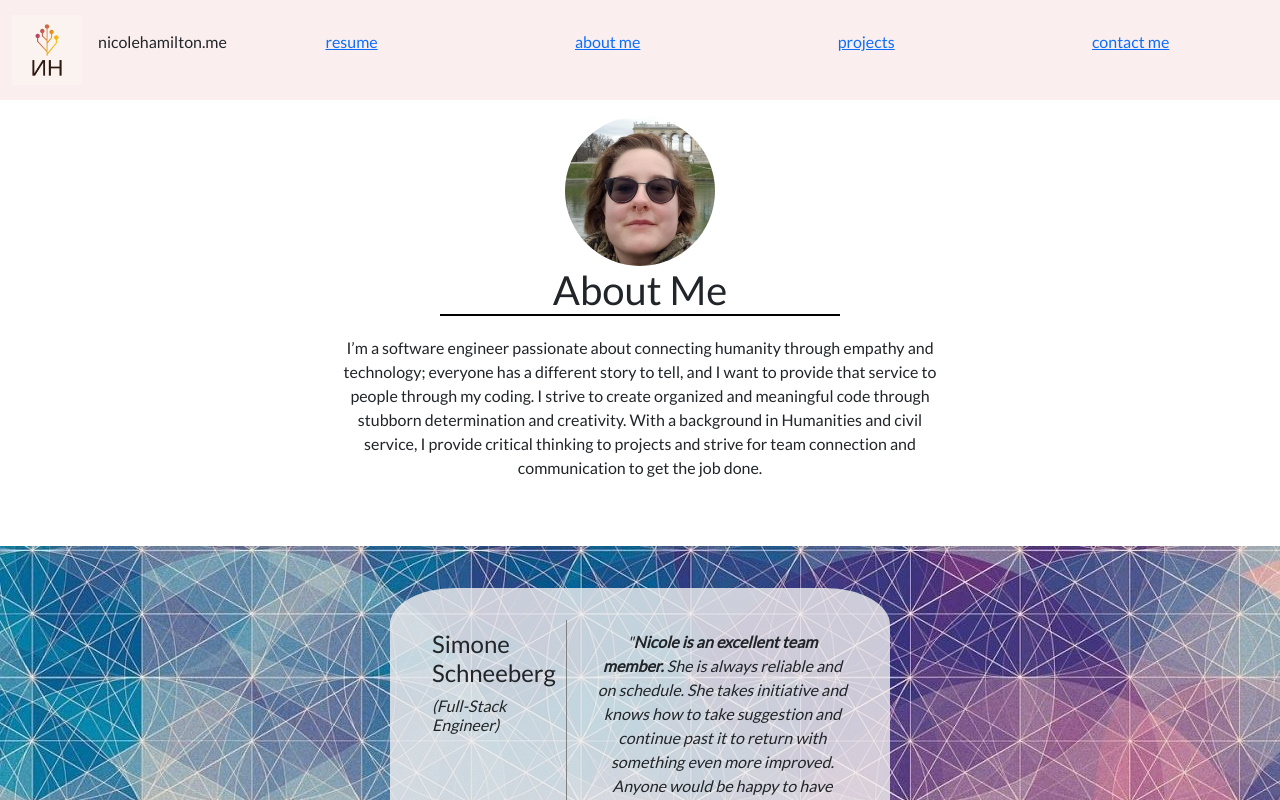
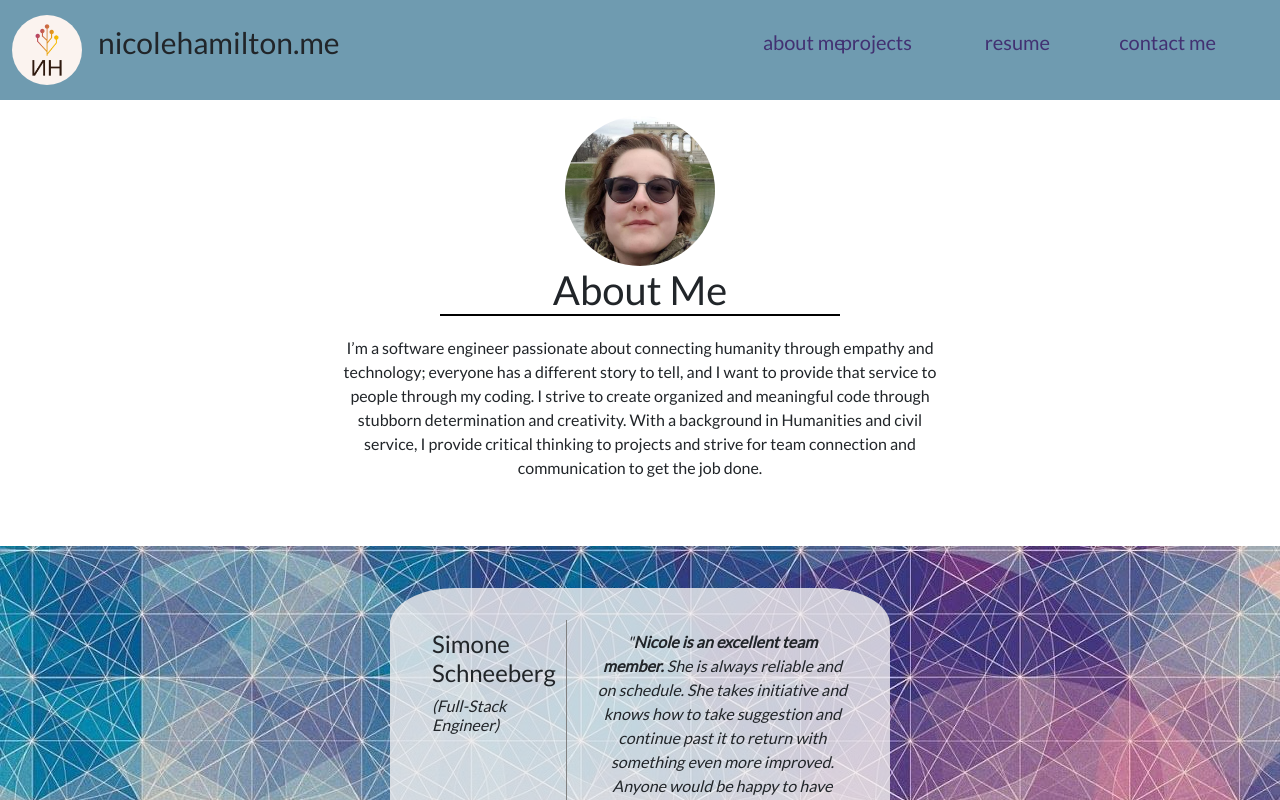
Before and after one commit to NikkiHmltn/nicole-hamilton-portfolio, a React (Create React App) app: page /about in a window 1280 px wide. Shown: the top 800 px of the page. Built offline with nearby package versions, Linux system fonts and the light colour scheme.

Commit message:
fixed styling on navbar

```diff
--- a/src/App.css
+++ b/src/App.css
@@ -1,6 +1,3 @@
-@import url('https://fonts.googleapis.com/css2?family=Lato&display=swap');
-
-
 .App {
   text-align: center;
 }
--- a/src/components/css/ContactMe.css
+++ b/src/components/css/ContactMe.css
@@ -28,12 +28,12 @@
 }
 
 .btn {
-    background-color: pink;
-    border: 1px solid pink;
+    background-color:  rgb(66,49,114);
+    border: 1px solid  rgb(66,49,114);
 }
 
 .btn:hover {
     background-color: white;
-    color: hotpink;
-    border: 1px solid pink;
+    color: rgb(105, 66,123);
+    border: 1px solid  rgb(66,49,114);
 }
--- a/src/components/css/NavBar.css
+++ b/src/components/css/NavBar.css
@@ -4,6 +4,58 @@
     left: 0;
     right: 0;
     height: 100px;
-    background-color: rgb(250,239,238);
+    background-color: rgb(111, 155, 176);
     z-index: 1;
 }
+
+#nav-bar-pic {
+    border-radius: 50%;
+}
+
+a {
+    color: rgb(66,49,114);
+    text-decoration: none;
+}
+
+a:hover {
+    color: rgb(105, 66,123)
+}
+
+.nav-title {
+    font-size: 30px;
+}
+
+.resume {
+    font-size: 20px;
+    position: absolute;
+    margin: 0 auto;
+    right: 11.5em;
+}
+
+.about {
+    font-size: 20px;
+}
+
+.about:hover {
+    cursor: pointer;
+}
+
+.project {
+    font-size: 20px;
+    position: absolute;
+    right: 23rem;
+}
+
+.project:hover {
+    cursor: pointer;
+}
+
+.contact {
+    font-size: 20px;
+    position: absolute;
+    right: 4rem;
+}
+
+.contact:hover {
+    cursor: pointer;
+}
--- a/src/components/css/Projects.css
+++ b/src/components/css/Projects.css
@@ -57,7 +57,7 @@ body {
     padding: 5px;
     margin: 0.5rem;
     max-width: 400px;
-    background-color: pink;
+    background-color: rgb(105, 66,123);
     font-family: Lato;
 }
 
```
Also changed, not shown: 1 other file (tests, documents, lock files or other folders).
